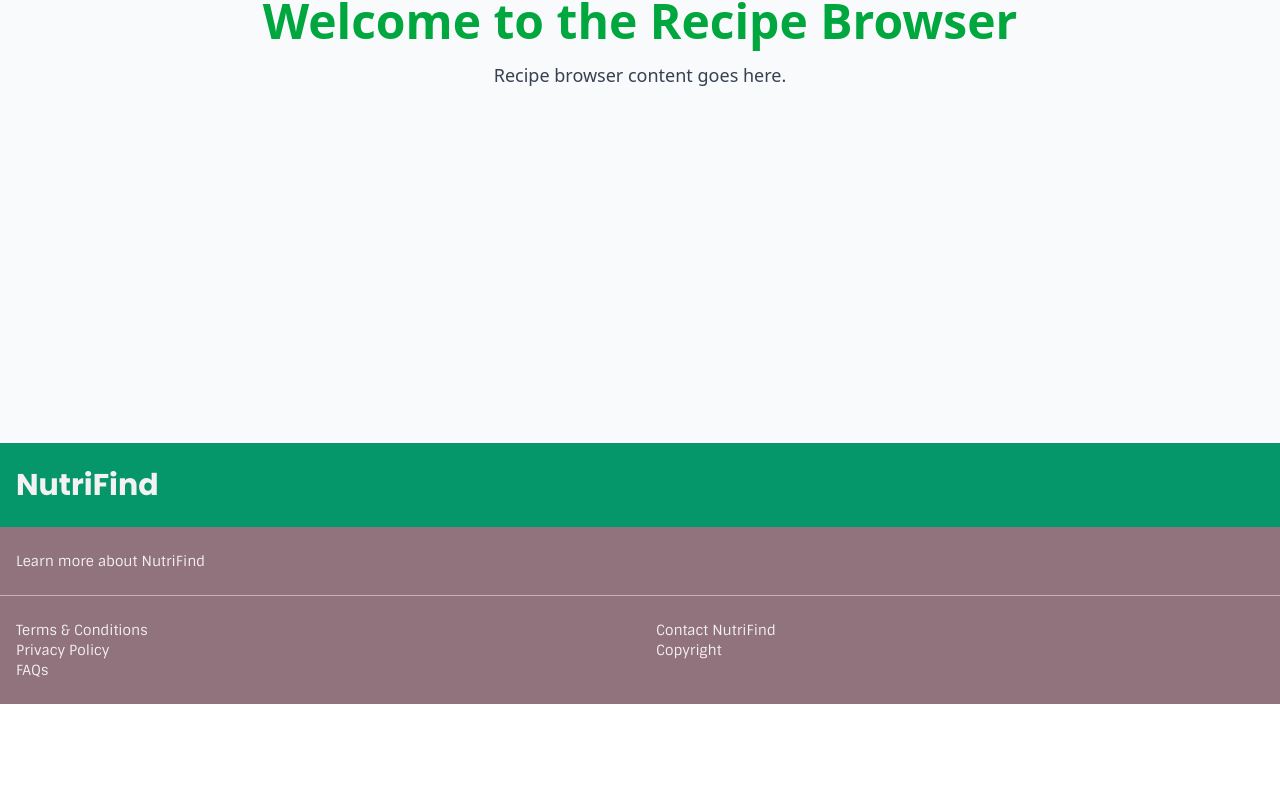
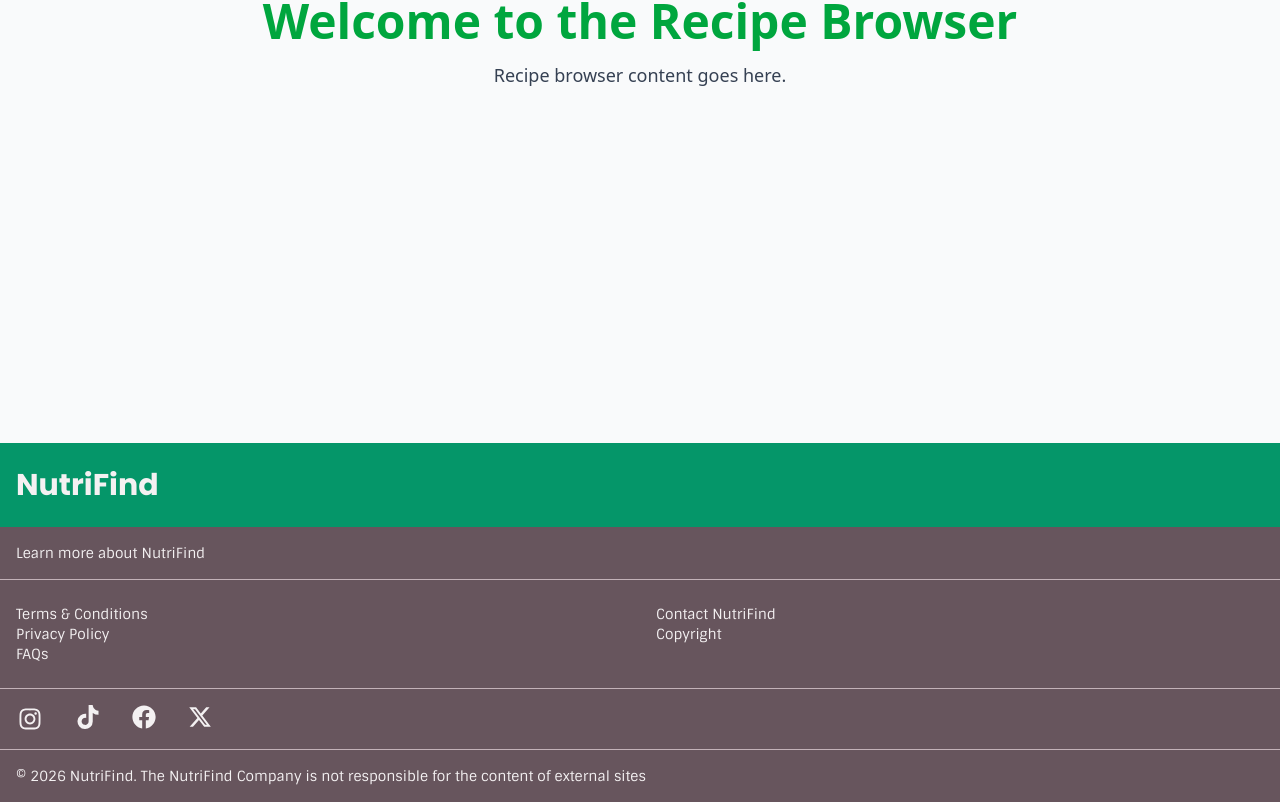
Before and after one commit to giancarloperez-cs/nutrifind, a React (Vite) app in the folder client/: page /recipes in a window 1280 px wide. Shown: the part 421-1223 px from the top of the page. Before the commit the page ends 1125 px from the top, so only its background shows below. Built offline with nearby package versions, Linux system fonts and the light colour scheme.

Commit message:
finished footer (still need to add links)

```diff
--- a/client/src/components/Footer.jsx
+++ b/client/src/components/Footer.jsx
@@ -8,11 +8,11 @@ export default function Footer(){
             <div className="py-6 px-4 font-bold bg-primary">
                 <p className="font-heading text-light text-3xl">NutriFind</p>
             </div>
-            <div className="py-6 px-4 bg-light-900 ">
+            <div className="py-4 px-4 bg-accent-400 ">
                 <p className="text-sm text-light font-body">Learn more about NutriFind</p>
             </div>
             <hr className="border-light-700"></hr>
-            <div className="py-6 bg-light-900 grid grid-cols-2 font-body text-light text-sm">
+            <div className="py-6 bg-accent-400 grid grid-cols-2 font-body text-light text-sm">
                 <div className="px-4">
                     <p>Terms & Conditions</p>
                     <p>Privacy Policy</p>
@@ -23,7 +23,17 @@ export default function Footer(){
                     <p>Copyright</p>
                 </div>
             </div>
-            <div className="flex flex-row"></div>
+            <hr className="border-light-700"></hr>
+            <div className="flex flex-row bg-accent-400">
+                <FaInstagram className="m-4.5 text-light text-2xl"/>
+                <FaTiktok className="m-4 text-light text-2xl"/>
+                <FaFacebook className="m-4 text-light text-2xl"/>
+                <FaXTwitter className="m-4 text-light text-2xl"/>
+            </div>
+            <hr className="border-light-700"></hr>
+            <div className="flex flex-row bg-accent-400 py-4 px-4 font-body text-light text-sm">
+                <p>© 2026 NutriFind. The NutriFind Company is not responsible for the content of external sites</p>
+            </div>
         </div>
     )
 }
--- a/client/src/index.css
+++ b/client/src/index.css
@@ -71,3 +71,7 @@
     --font-heading: 'Poppins', sans-serif;
     --font-body: 'Sintony', sans-serif;
 }
+html, body{
+    max-width: 100%;
+    overflow-x: hidden;
+}
```
